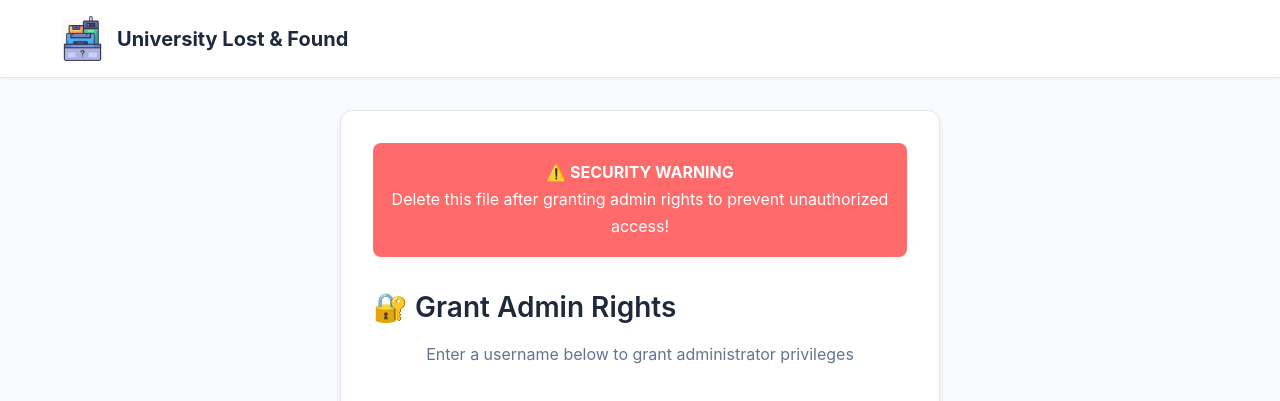
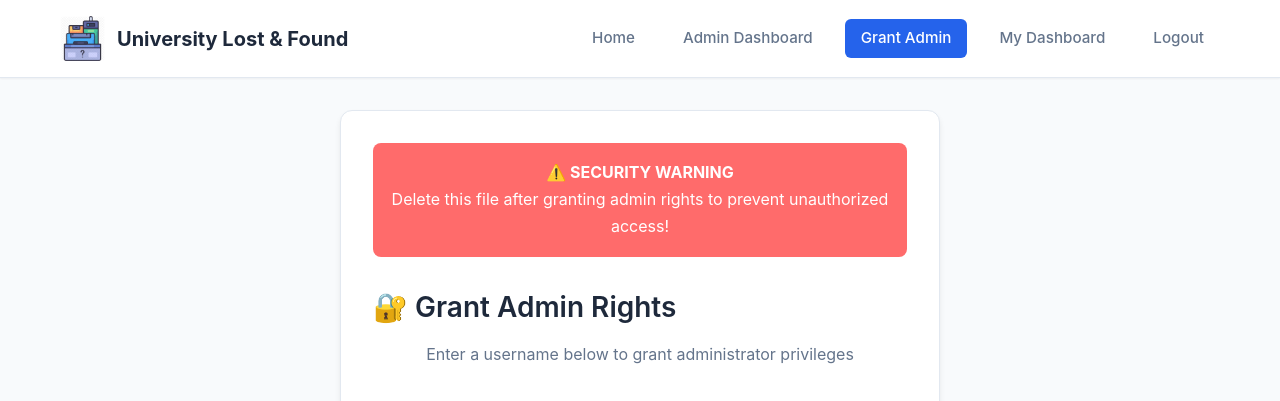
Before and after one commit to Izaek256/Lostnfound, a PHP site: page /grant_admin.php in a window 1280 px wide. Shown: the top 401 px of the page. Run offline with PHP 8.4, Linux system fonts and the light colour scheme; the visitor is signed in with stand-in values (Sample User, id 1); data that the repository does not hold is empty.

Commit message:
feat(admin): add admin rights management and admin panel access control
- Add "Grant Admin Rights" section with link to manage admins in admin dashboard
- Add admin panel link conditionally in navigation menus for admin users
- Secure grant_admin.php with admin authentication and add relevant menu links
- Modify session start logic in user_config.php to avoid redundant calls
- Ensure only admins can access grant_admin.php via requireAdmin() check
- Add responsive menu toggle button in grant_admin.php header for better UX

```diff
--- a/edit_item.php
+++ b/edit_item.php
@@ -117,6 +117,9 @@ if ($_SERVER['REQUEST_METHOD'] === 'POST') {
                     <li><a href="report_found.php">Report Found</a></li>
                     <li><a href="items.php">View Items</a></li>
                     <li><a href="user_dashboard.php">My Dashboard</a></li>
+                    <?php if (isCurrentUserAdmin()): ?>
+                        <li><a href="admin_dashboard.php">Admin Panel</a></li>
+                    <?php endif; ?>
                     <li><a href="?logout=1" onclick="return confirm('Are you sure you want to logout?')">Logout</a></li>
                 </ul>
             </nav>
--- a/grant_admin.php
+++ b/grant_admin.php
@@ -5,10 +5,15 @@
  * This is a utility script to grant admin rights to a user.
  * Run this file in your browser to make a user an administrator.
  *
- * SECURITY WARNING: Delete or restrict access to this file after using it!
+ * SECURITY WARNING: Only admins can access this file!
  */
 
 require_once 'db.php';
+require_once 'user_config.php';
+require_once 'admin_config.php';
+
+// Require admin authentication
+requireAdmin();
 
 $message = '';
 $messageType = '';
@@ -65,6 +70,20 @@ $users = mysqli_fetch_all($result, MYSQLI_ASSOC);
                 <img src="./assets/logo.webp" alt="Lost & Found Logo">
                 <h1>University Lost & Found</h1>
             </div>
+            <button class="menu-toggle" aria-label="Toggle menu">
+                <span></span>
+                <span></span>
+                <span></span>
+            </button>
+            <nav>
+                <ul>
+                    <li><a href="index.php">Home</a></li>
+                    <li><a href="admin_dashboard.php">Admin Dashboard</a></li>
+                    <li><a href="grant_admin.php" class="active">Grant Admin</a></li>
+                    <li><a href="user_dashboard.php">My Dashboard</a></li>
+                    <li><a href="user_dashboard.php?logout=1">Logout</a></li>
+                </ul>
+            </nav>
         </div>
     </header>
 
--- a/index.php
+++ b/index.php
@@ -76,6 +76,9 @@ $stats = mysqli_fetch_assoc($result);
                     <li><a href="items.php">View Items</a></li>
                     <?php if (isUserLoggedIn()): ?>
                         <li><a href="user_dashboard.php">My Dashboard</a></li>
+                        <?php if (isCurrentUserAdmin()): ?>
+                            <li><a href="admin_dashboard.php">Admin Panel</a></li>
+                        <?php endif; ?>
                         <li><a href="user_dashboard.php?logout=1">Logout</a></li>
                     <?php else: ?>
                         <li><a href="user_login.php">Login</a></li>
--- a/items.php
+++ b/items.php
@@ -99,6 +99,9 @@ $stats = mysqli_fetch_assoc($result);
                     <li><a href="items.php" class="active">View Items</a></li>
                     <?php if (isUserLoggedIn()): ?>
                         <li><a href="user_dashboard.php">My Dashboard</a></li>
+                        <?php if (isCurrentUserAdmin()): ?>
+                            <li><a href="admin_dashboard.php">Admin Panel</a></li>
+                        <?php endif; ?>
                         <li><a href="user_dashboard.php?logout=1">Logout</a></li>
                     <?php else: ?>
                         <li><a href="user_login.php">Login</a></li>
--- a/report_found.php
+++ b/report_found.php
@@ -86,6 +86,9 @@ if ($_SERVER['REQUEST_METHOD'] === 'POST') {
                     <li><a href="items.php">View Items</a></li>
                     <?php if (isUserLoggedIn()): ?>
                         <li><a href="user_dashboard.php">My Dashboard</a></li>
+                        <?php if (isCurrentUserAdmin()): ?>
+                            <li><a href="admin_dashboard.php">Admin Panel</a></li>
+                        <?php endif; ?>
                         <li><a href="user_dashboard.php?logout=1">Logout</a></li>
                     <?php else: ?>
                         <li><a href="user_login.php">Login</a></li>
--- a/report_lost.php
+++ b/report_lost.php
@@ -86,6 +86,9 @@ if ($_SERVER['REQUEST_METHOD'] === 'POST') {
                     <li><a href="items.php">View Items</a></li>
                     <?php if (isUserLoggedIn()): ?>
                         <li><a href="user_dashboard.php">My Dashboard</a></li>
+                        <?php if (isCurrentUserAdmin()): ?>
+                            <li><a href="admin_dashboard.php">Admin Panel</a></li>
+                        <?php endif; ?>
                         <li><a href="user_dashboard.php?logout=1">Logout</a></li>
                     <?php else: ?>
                         <li><a href="user_login.php">Login</a></li>
--- a/user_config.php
+++ b/user_config.php
@@ -11,7 +11,9 @@
  */
 
 // Start session for user tracking
-session_start();
+if (session_status() == PHP_SESSION_NONE) {
+    session_start();
+}
 
 /**
  * Check if current user is an admin
--- a/user_dashboard.php
+++ b/user_dashboard.php
@@ -98,6 +98,9 @@ $stats = mysqli_fetch_assoc($result);
                     <li><a href="report_found.php">Report Found</a></li>
                     <li><a href="items.php">View Items</a></li>
                     <li><a href="user_dashboard.php" class="active">My Dashboard</a></li>
+                    <?php if (isCurrentUserAdmin()): ?>
+                        <li><a href="admin_dashboard.php">Admin Panel</a></li>
+                    <?php endif; ?>
                     <li><a href="?logout=1" onclick="return confirm('Are you sure you want to logout?')">Logout</a></li>
                 </ul>
             </nav>
```
Also changed, not shown: admin_dashboard.php (+7 -0 lines).
